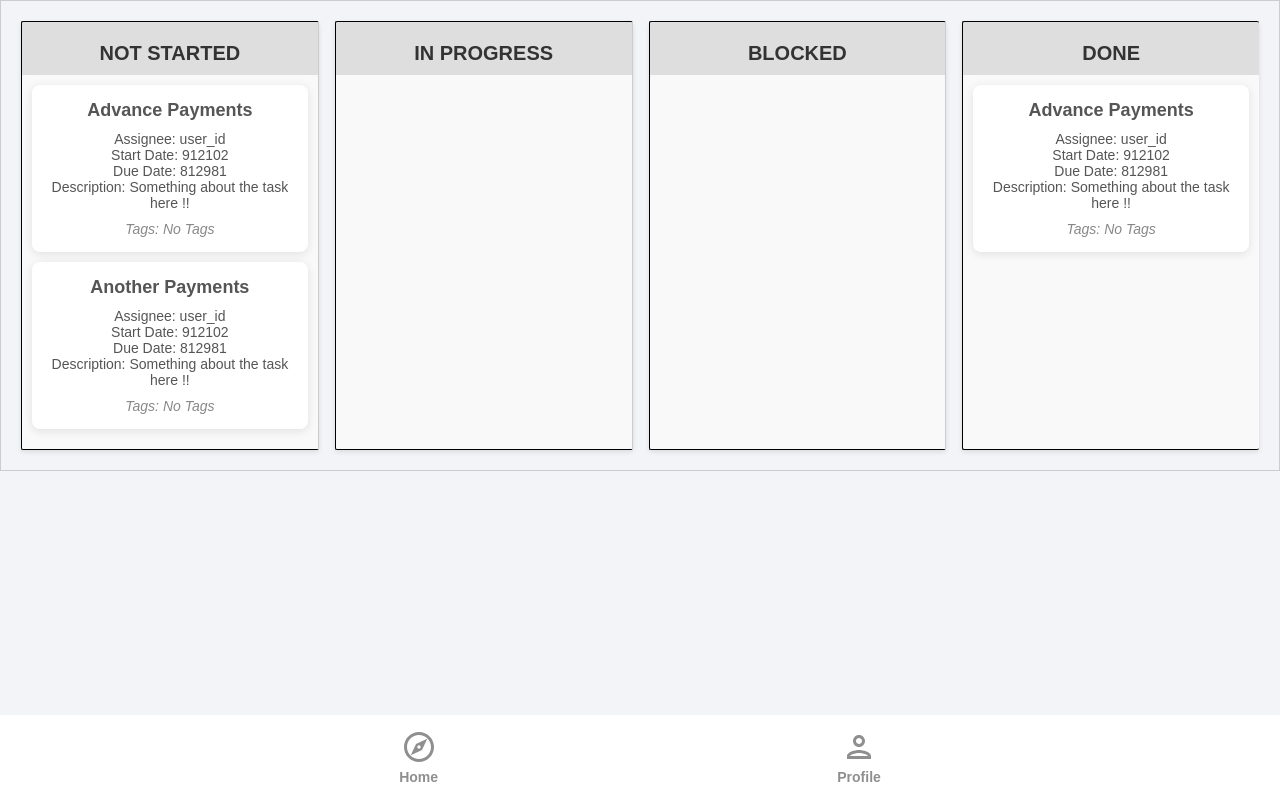
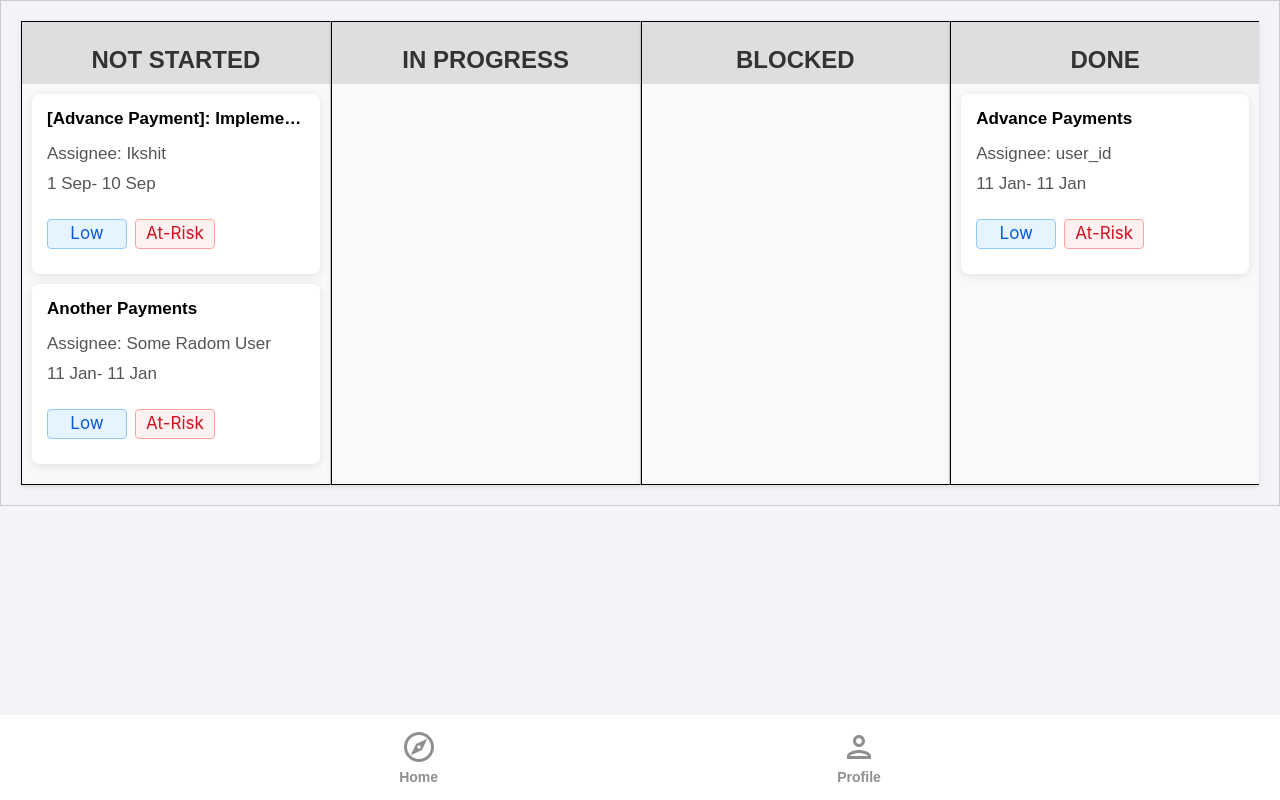
Before and after one commit to ikshitd/Ship-It, a React (Create React App) app: page /test in a window 1280 px wide. Built offline with nearby package versions, Linux system fonts and the light colour scheme.

Commit message:
feat: Added some styling to the board

```diff
--- a/src/components/Board/Board.js
+++ b/src/components/Board/Board.js
@@ -6,41 +6,38 @@ export default function Board() {
   const [tasks, setTasks] = useState({
     NOT_STARTED: [
       {
-        id: 'task-1',
-        heading: 'Advance Payments',
-        assigneeId: 'user_id',
-        startDate: '912102',
-        dueDate: '812981',
+        id: 1,
+        heading: '[Advance Payment]: Implementing UpdatePaymentConfiguraiton API',
+        assigneeId: 'Ikshit',
+        startDate: new Date('2021-09-01'),
+        dueDate: new Date('2021-09-10'),
         description: 'Something about the task here !!',
         priority: 'Low',
         status: 'At-Risk',
-        tags: [],
       },
       {
-        id: 'task-2',
+        id: 2,
         heading: 'Another Payments',
-        assigneeId: 'user_id',
-        startDate: '912102',
-        dueDate: '812981',
+        assigneeId: 'Some Radom User',
+        startDate: new Date(),
+        dueDate: new Date(),
         description: 'Something about the task here !!',
-        priority: 'Low',
+        priority: ' Low',
         status: 'At-Risk',
-        tags: [],
       },
     ],
     IN_PROGRESS: [],
     BLOCKED: [],
     DONE: [
       {
-        id: 'task-3',
+        id: 3,
         heading: 'Advance Payments',
         assigneeId: 'user_id',
-        startDate: '912102',
-        dueDate: '812981',
+        startDate: Date(),
+        dueDate: Date(),
         description: 'Something about the task here !!',
         priority: 'Low',
         status: 'At-Risk',
-        tags: [],
       },
     ],
   });
@@ -76,8 +73,8 @@ export default function Board() {
             {(provided) => (
               <div ref={provided.innerRef} {...provided.droppableProps} className="section-container">
                 <div className="task-details">
-                  <div className="section-heading">
-                    <h3> {columnId.replace('_', ' ')} </h3>
+                  <div className="section-header">
+                    <h3 className="section-heading"> {columnId.replace('_', ' ')} </h3>
                   </div>
                   {tasks[columnId].map((task, index) => (
                     <Draggable key={task.id} draggableId={task.id} index={index}>
--- a/src/components/Board/Task.js
+++ b/src/components/Board/Task.js
@@ -1,15 +1,68 @@
+import { Tag } from 'antd';
+
 export default function Task({ task }) {
+  const beginDate = new Date(task.startDate);
+  const startDate = beginDate.getDate();
+  const startMonth = beginDate.toLocaleString('default', { month: 'short' });
+  const dueDate = new Date(task.dueDate);
+  const endDate = dueDate.getDate();
+  const endMonth = dueDate.toLocaleString('default', { month: 'short' });
+
   return (
-    <div className="task-card">
+    <div
+      onClick={() => {
+        console.log(`The task with id = ${task.id} is being clicked`);
+      }}
+      className="task-card"
+    >
       <div className="task-heading">
-        <strong>{task.heading}</strong>
+        <strong> {task.heading} </strong>
       </div>
       <div className="task-details">
-        <div>Assignee: {task.assigneeId}</div>
-        <div>Start Date: {task.startDate}</div>
-        <div>Due Date: {task.dueDate}</div>
-        <div>Description: {task.description}</div>
-        <div className="task-tags">Tags: {task.tags.length > 0 ? task.tags.join(', ') : 'No Tags'}</div>
+        {task.assigneeId != null ? (
+          <div style={{ fontSize: '17px', marginTop: '10  px', marginBottom: '10px' }}>
+            {' '}
+            Assignee: {task.assigneeId}{' '}
+          </div>
+        ) : null}
+        <div>
+          {task.startDate != null && task.dueDate != null ? (
+            <div style={{ fontSize: '17px', marginTop: '10px', marginBottom: '10px' }}>
+              {startDate} {startMonth}- {endDate} {endMonth}{' '}
+            </div>
+          ) : null}
+        </div>
+        {task.priority != null ? (
+          <Tag
+            style={{
+              fontSize: '17px',
+              justifyContent: 'center',
+              textAlign: 'center',
+              height: '30px',
+              width: '80px',
+              marginTop: '15px',
+            }}
+            color="blue"
+          >
+            <div style={{ marginTop: '3px' }}>{task.priority}</div>
+          </Tag>
+        ) : null}
+        {task.status != null ? (
+          <Tag
+            style={{
+              fontSize: '17px',
+              justifyContent: 'center',
+              textAlign: 'center',
+              height: '30px',
+              width: '80px',
+              marginTop: '10px',
+              marginBottom: '10px',
+            }}
+            color="red"
+          >
+            <div style={{ marginTop: '3px' }}>{task.status}</div>
+          </Tag>
+        ) : null}
       </div>
     </div>
   );
--- a/src/index.css
+++ b/src/index.css
@@ -851,18 +851,18 @@ button {
 .board-container {
   display: flex;
   /* margin: 50px; */
-  gap: 1rem;
+  /* gap: 1rem; */
 }
 
 .section-container {
   width: 25%;
   padding: 10px;
   background-color: #f9f9f9;
-  border-radius: 2px;
+  /* border-radius: 7px; */
   box-shadow: 0 2px 5px rgba(0, 0, 0, 0.1);
   border-style: solid;
   border-width: 0.5px;
-  border-collapse: collapse;
+  /* border-collapse: collapse; */
 }
 
 h3 {
@@ -914,24 +914,27 @@ h3 {
 }
 
 .task-heading {
-  font-size: 18px;
+  font-size: 17px;
   font-weight: bold;
-  margin-bottom: 10px;
+  color: black;
+  margin-bottom: 15px;
+  position: relative;
+  word-wrap: break-word; /* Ensures text wraps to the next line */
+  overflow: hidden; /* Hides overflow if the text is too long */
+  text-overflow: ellipsis; /* Adds ellipsis for overflowing text */
+  white-space: nowrap; /* Prevents wrapping, but combined with overflow/ellipsis for truncation */
 }
 
 .task-details {
   font-size: 14px;
   color: #555;
+  text-align: left;
 }
 
-.task-tags {
-  font-style: italic;
-  color: #888;
-  margin-top: 10px;
-}
-
-.section-heading {
+.section-header {
   background-color: rgba(0, 0, 0, 0.11);
+  font-weight: 800;
+  color: black;
   padding: 0px;
   margin-top: -10px;
   margin-left: -10px;
@@ -940,3 +943,8 @@ h3 {
   justify-content: center;
   align-items: center;
 }
+
+.section-heading {
+  font-size: 1.5rem;
+  font-weight: 800;
+}
```
